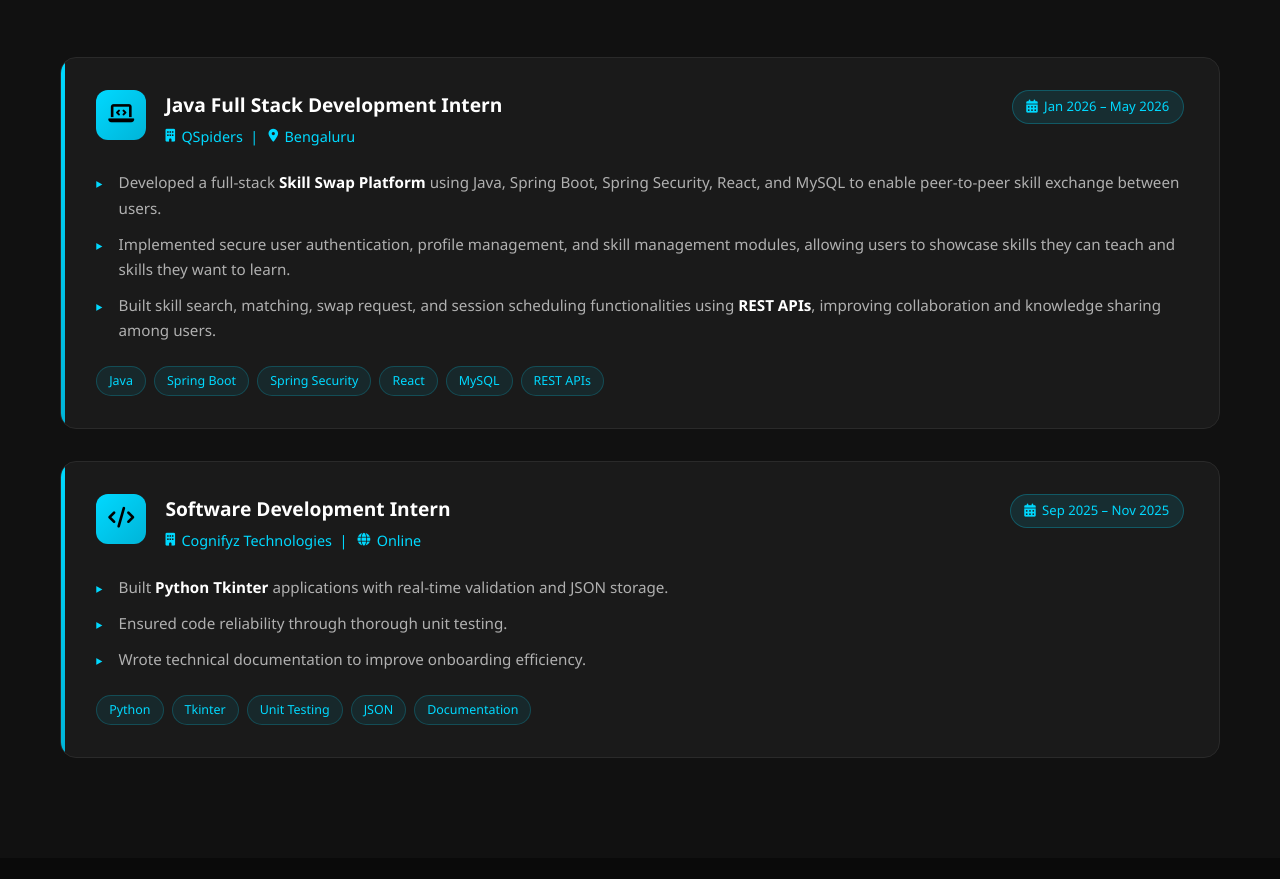
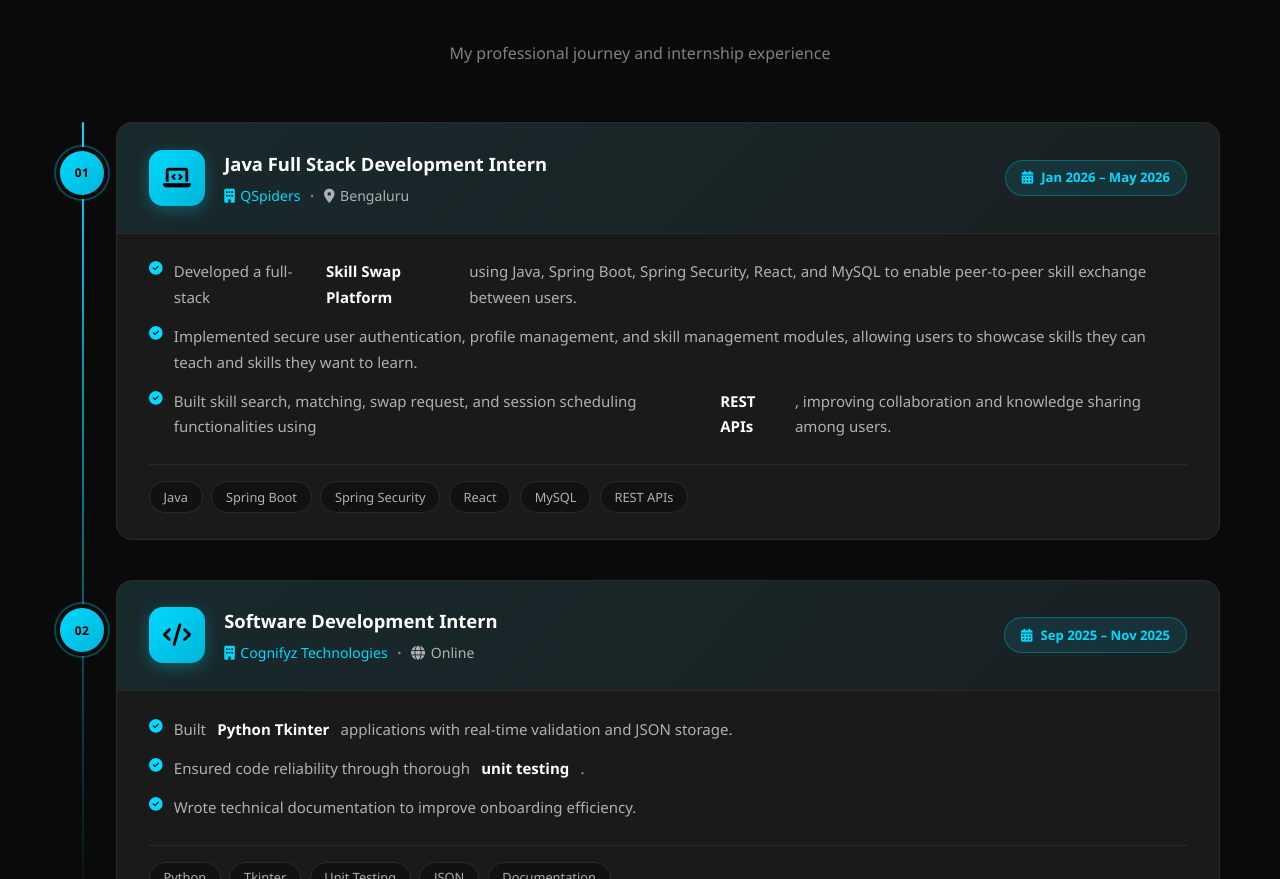
Before and after one commit to navi-siddu-1103/naviPortfolio, a plain HTML site: page index.html in a window 1280 px wide. Shown: the part 1921-2800 px from the top of the page. Drawn offline with Linux system fonts and the light colour scheme.

Commit message:
Redesign Experience section: premium timeline layout with gradient headers, numbered nodes, and check-circle bullets

```diff
--- a/index.html
+++ b/index.html
@@ -118,45 +118,88 @@
     <section id="experience" class="experience">
         <div class="container">
             <h2 class="section-title">Work <span class="highlight">Experience</span></h2>
-            <div class="experience-timeline">
+            <p class="section-subtitle">My professional journey and internship experience</p>
 
-                <!-- Internship 1: QSpiders -->
+            <div class="timeline">
+
+                <!-- Timeline Item 1: QSpiders -->
+                <div class="timeline-item">
+                    <div class="timeline-node">
+                        <span class="timeline-num">01</span>
+                    </div>
                     <div class="exp-card">
-                    <div class="exp-header">
-                        <div class="exp-icon"><i class="fas fa-laptop-code"></i></div>
-                        <div class="exp-meta">
+                        <div class="exp-card-header">
+                            <div class="exp-icon-wrap">
+                                <i class="fas fa-laptop-code"></i>
+                            </div>
+                            <div class="exp-title-block">
                                 <h3 class="exp-role">Java Full Stack Development Intern</h3>
-                            <p class="exp-company"><i class="fas fa-building"></i> QSpiders &nbsp;|&nbsp; <i class="fas fa-map-marker-alt"></i> Bengaluru</p>
+                                <div class="exp-org-row">
+                                    <span class="exp-company"><i class="fas fa-building"></i> QSpiders</span>
+                                    <span class="exp-sep">•</span>
+                                    <span class="exp-location"><i class="fas fa-map-marker-alt"></i> Bengaluru</span>
                                 </div>
-                        <span class="exp-duration"><i class="fas fa-calendar-alt"></i> Jan 2026 – May 2026</span>
                             </div>
+                            <div class="exp-badge">
+                                <i class="fas fa-calendar-alt"></i>
+                                <span>Jan 2026 – May 2026</span>
+                            </div>
+                        </div>
+                        <div class="exp-card-body">
                             <ul class="exp-points">
-                        <li>Developed a full-stack <strong>Skill Swap Platform</strong> using Java, Spring Boot, Spring Security, React, and MySQL to enable peer-to-peer skill exchange between users.</li>
-                        <li>Implemented secure user authentication, profile management, and skill management modules, allowing users to showcase skills they can teach and skills they want to learn.</li>
-                        <li>Built skill search, matching, swap request, and session scheduling functionalities using <strong>REST APIs</strong>, improving collaboration and knowledge sharing among users.</li>
+                                <li><i class="fas fa-check-circle"></i> Developed a full-stack <strong>Skill Swap Platform</strong> using Java, Spring Boot, Spring Security, React, and MySQL to enable peer-to-peer skill exchange between users.</li>
+                                <li><i class="fas fa-check-circle"></i> Implemented secure user authentication, profile management, and skill management modules, allowing users to showcase skills they can teach and skills they want to learn.</li>
+                                <li><i class="fas fa-check-circle"></i> Built skill search, matching, swap request, and session scheduling functionalities using <strong>REST APIs</strong>, improving collaboration and knowledge sharing among users.</li>
                             </ul>
                             <div class="exp-tags">
-                        <span>Java</span><span>Spring Boot</span><span>Spring Security</span><span>React</span><span>MySQL</span><span>REST APIs</span>
+                                <span>Java</span>
+                                <span>Spring Boot</span>
+                                <span>Spring Security</span>
+                                <span>React</span>
+                                <span>MySQL</span>
+                                <span>REST APIs</span>
+                            </div>
+                        </div>
                     </div>
                 </div>
 
-                <!-- Internship 2: Cognifyz -->
+                <!-- Timeline Item 2: Cognifyz -->
+                <div class="timeline-item">
+                    <div class="timeline-node">
+                        <span class="timeline-num">02</span>
+                    </div>
                     <div class="exp-card">
-                    <div class="exp-header">
-                        <div class="exp-icon"><i class="fas fa-code"></i></div>
-                        <div class="exp-meta">
+                        <div class="exp-card-header">
+                            <div class="exp-icon-wrap">
+                                <i class="fas fa-code"></i>
+                            </div>
+                            <div class="exp-title-block">
                                 <h3 class="exp-role">Software Development Intern</h3>
-                            <p class="exp-company"><i class="fas fa-building"></i> Cognifyz Technologies &nbsp;|&nbsp; <i class="fas fa-globe"></i> Online</p>
+                                <div class="exp-org-row">
+                                    <span class="exp-company"><i class="fas fa-building"></i> Cognifyz Technologies</span>
+                                    <span class="exp-sep">•</span>
+                                    <span class="exp-location"><i class="fas fa-globe"></i> Online</span>
                                 </div>
-                        <span class="exp-duration"><i class="fas fa-calendar-alt"></i> Sep 2025 – Nov 2025</span>
                             </div>
+                            <div class="exp-badge">
+                                <i class="fas fa-calendar-alt"></i>
+                                <span>Sep 2025 – Nov 2025</span>
+                            </div>
+                        </div>
+                        <div class="exp-card-body">
                             <ul class="exp-points">
-                        <li>Built <strong>Python Tkinter</strong> applications with real-time validation and JSON storage.</li>
-                        <li>Ensured code reliability through thorough unit testing.</li>
-                        <li>Wrote technical documentation to improve onboarding efficiency.</li>
+                                <li><i class="fas fa-check-circle"></i> Built <strong>Python Tkinter</strong> applications with real-time validation and JSON storage.</li>
+                                <li><i class="fas fa-check-circle"></i> Ensured code reliability through thorough <strong>unit testing</strong>.</li>
+                                <li><i class="fas fa-check-circle"></i> Wrote technical documentation to improve onboarding efficiency.</li>
                             </ul>
                             <div class="exp-tags">
-                        <span>Python</span><span>Tkinter</span><span>Unit Testing</span><span>JSON</span><span>Documentation</span>
+                                <span>Python</span>
+                                <span>Tkinter</span>
+                                <span>Unit Testing</span>
+                                <span>JSON</span>
+                                <span>Documentation</span>
+                            </div>
+                        </div>
                     </div>
                 </div>
 
--- a/styles.css
+++ b/styles.css
@@ -898,165 +898,246 @@ img {
 /* ==================== EXPERIENCE SECTION ==================== */
 .experience {
     padding: var(--section-padding);
-    background-color: var(--bg-secondary);
+    background-color: var(--bg-primary);
 }
 
-.experience-timeline {
+.section-subtitle {
+    text-align: center;
+    color: var(--text-muted);
+    font-size: 1rem;
+    margin-top: -1rem;
+    margin-bottom: 3.5rem;
+}
+
+/* ---- Timeline wrapper ---- */
+.timeline {
+    position: relative;
     display: flex;
     flex-direction: column;
-    gap: 2rem;
-    margin-top: 3rem;
+    gap: 2.5rem;
+    padding-left: 3.5rem;
 }
 
+.timeline::before {
+    content: '';
+    position: absolute;
+    left: 22px;
+    top: 0;
+    bottom: 0;
+    width: 2px;
+    background: linear-gradient(180deg, var(--accent-primary) 0%, transparent 100%);
+    border-radius: 2px;
+}
+
+/* ---- Timeline node (numbered circle) ---- */
+.timeline-item {
+    position: relative;
+}
+
+.timeline-node {
+    position: absolute;
+    left: -3.5rem;
+    top: 1.8rem;
+    width: 44px;
+    height: 44px;
+    border-radius: 50%;
+    background: var(--accent-gradient);
+    display: flex;
+    align-items: center;
+    justify-content: center;
+    box-shadow: 0 0 0 4px var(--bg-primary), 0 0 0 6px rgba(0, 217, 255, 0.3);
+    z-index: 1;
+}
+
+.timeline-num {
+    font-size: 0.75rem;
+    font-weight: 800;
+    color: #000;
+    letter-spacing: 0.5px;
+}
+
+/* ---- Experience Card ---- */
 .exp-card {
     background: var(--bg-card);
     border: 1px solid var(--border-color);
     border-radius: 16px;
-    padding: 2rem 2.2rem;
-    position: relative;
+    overflow: hidden;
     transition: var(--transition);
-    overflow: hidden;
-}
-
-.exp-card::before {
-    content: '';
-    position: absolute;
-    top: 0;
-    left: 0;
-    width: 4px;
-    height: 100%;
-    background: var(--accent-gradient);
-    border-radius: 16px 0 0 16px;
 }
 
 .exp-card:hover {
     border-color: var(--accent-primary);
-    box-shadow: 0 8px 32px var(--shadow-hover);
-    transform: translateY(-3px);
+    box-shadow: 0 12px 40px var(--shadow-hover);
+    transform: translateY(-4px);
 }
 
-.exp-header {
+/* ---- Card Header (gradient band) ---- */
+.exp-card-header {
     display: flex;
-    align-items: flex-start;
+    align-items: center;
     gap: 1.2rem;
-    margin-bottom: 1.4rem;
+    padding: 1.6rem 2rem;
+    background: linear-gradient(135deg, rgba(0, 217, 255, 0.08) 0%, rgba(0, 180, 216, 0.04) 100%);
+    border-bottom: 1px solid var(--border-color);
     flex-wrap: wrap;
 }
 
-.exp-icon {
-    width: 50px;
-    height: 50px;
-    border-radius: 12px;
+.exp-icon-wrap {
+    width: 56px;
+    height: 56px;
+    border-radius: 14px;
     background: var(--accent-gradient);
     display: flex;
     align-items: center;
     justify-content: center;
-    font-size: 1.3rem;
+    font-size: 1.4rem;
     color: #000;
     flex-shrink: 0;
+    box-shadow: 0 4px 16px rgba(0, 217, 255, 0.3);
 }
 
-.exp-meta {
+.exp-title-block {
     flex: 1;
     min-width: 200px;
 }
 
 .exp-role {
-    font-size: 1.2rem;
+    font-size: 1.15rem;
     font-weight: 700;
     color: var(--text-primary);
-    margin-bottom: 0.3rem;
+    margin-bottom: 0.4rem;
+}
+
+.exp-org-row {
+    display: flex;
+    align-items: center;
+    gap: 0.6rem;
+    flex-wrap: wrap;
 }
 
 .exp-company {
-    font-size: 0.9rem;
-    color: var(--accent-primary);
     display: flex;
     align-items: center;
-    gap: 0.4rem;
-    flex-wrap: wrap;
+    gap: 0.35rem;
+    color: var(--accent-primary);
+    font-size: 0.88rem;
+    font-weight: 500;
 }
 
-.exp-company i {
-    font-size: 0.8rem;
+.exp-sep {
+    color: var(--text-muted);
+    font-size: 0.7rem;
 }
 
-.exp-duration {
-    background: rgba(0, 217, 255, 0.1);
-    border: 1px solid rgba(0, 217, 255, 0.25);
-    color: var(--accent-primary);
-    padding: 0.35rem 0.85rem;
-    border-radius: 20px;
-    font-size: 0.82rem;
-    font-weight: 500;
-    white-space: nowrap;
+.exp-location {
     display: flex;
     align-items: center;
-    gap: 0.4rem;
-    height: fit-content;
+    gap: 0.35rem;
+    color: var(--text-secondary);
+    font-size: 0.88rem;
+}
+
+.exp-badge {
+    display: flex;
+    align-items: center;
+    gap: 0.5rem;
+    background: rgba(0, 217, 255, 0.1);
+    border: 1px solid rgba(0, 217, 255, 0.3);
+    color: var(--accent-primary);
+    padding: 0.4rem 1rem;
+    border-radius: 30px;
+    font-size: 0.82rem;
+    font-weight: 600;
+    white-space: nowrap;
+}
+
+/* ---- Card Body ---- */
+.exp-card-body {
+    padding: 1.6rem 2rem;
 }
 
 .exp-points {
     list-style: none;
     padding: 0;
-    margin-bottom: 1.4rem;
+    margin-bottom: 1.5rem;
     display: flex;
     flex-direction: column;
-    gap: 0.7rem;
+    gap: 0.85rem;
 }
 
 .exp-points li {
-    position: relative;
-    padding-left: 1.4rem;
+    display: flex;
+    align-items: flex-start;
+    gap: 0.7rem;
     color: var(--text-secondary);
-    font-size: 0.95rem;
-    line-height: 1.65;
+    font-size: 0.94rem;
+    line-height: 1.7;
 }
 
-.exp-points li::before {
-    content: '▸';
-    position: absolute;
-    left: 0;
+.exp-points li i {
     color: var(--accent-primary);
     font-size: 0.85rem;
-    top: 2px;
+    margin-top: 3px;
+    flex-shrink: 0;
 }
 
 .exp-points li strong {
     color: var(--text-primary);
 }
 
+/* ---- Tech Tags ---- */
 .exp-tags {
     display: flex;
     flex-wrap: wrap;
-    gap: 0.5rem;
+    gap: 0.55rem;
+    padding-top: 1rem;
+    border-top: 1px solid var(--border-color);
 }
 
 .exp-tags span {
-    background: rgba(0, 217, 255, 0.08);
-    border: 1px solid rgba(0, 217, 255, 0.2);
-    color: var(--accent-primary);
-    padding: 0.25rem 0.75rem;
+    padding: 0.3rem 0.85rem;
+    background: var(--bg-secondary);
+    border: 1px solid var(--border-color);
     border-radius: 20px;
-    font-size: 0.78rem;
+    font-size: 0.8rem;
     font-weight: 500;
+    color: var(--text-secondary);
     transition: var(--transition);
 }
 
 .exp-tags span:hover {
-    background: rgba(0, 217, 255, 0.18);
+    background: rgba(0, 217, 255, 0.12);
+    color: var(--accent-primary);
     border-color: var(--accent-primary);
 }
 
-@media (max-width: 600px) {
-    .exp-header {
+/* ---- Responsive ---- */
+@media (max-width: 768px) {
+    .timeline {
+        padding-left: 3rem;
+    }
+    .timeline::before {
+        left: 18px;
+    }
+    .timeline-node {
+        width: 36px;
+        height: 36px;
+        left: -3rem;
+        top: 1.4rem;
+    }
+    .timeline-num {
+        font-size: 0.68rem;
+    }
+    .exp-card-header {
         flex-direction: column;
-        gap: 0.8rem;
+        align-items: flex-start;
+        gap: 0.9rem;
+        padding: 1.2rem 1.4rem;
     }
-    .exp-duration {
+    .exp-card-body {
+        padding: 1.2rem 1.4rem;
+    }
+    .exp-badge {
         align-self: flex-start;
     }
-    .exp-card {
-        padding: 1.4rem 1.2rem 1.4rem 1.5rem;
-    }
 }
```
Lines whose indentation alone changed are shown as unchanged.
